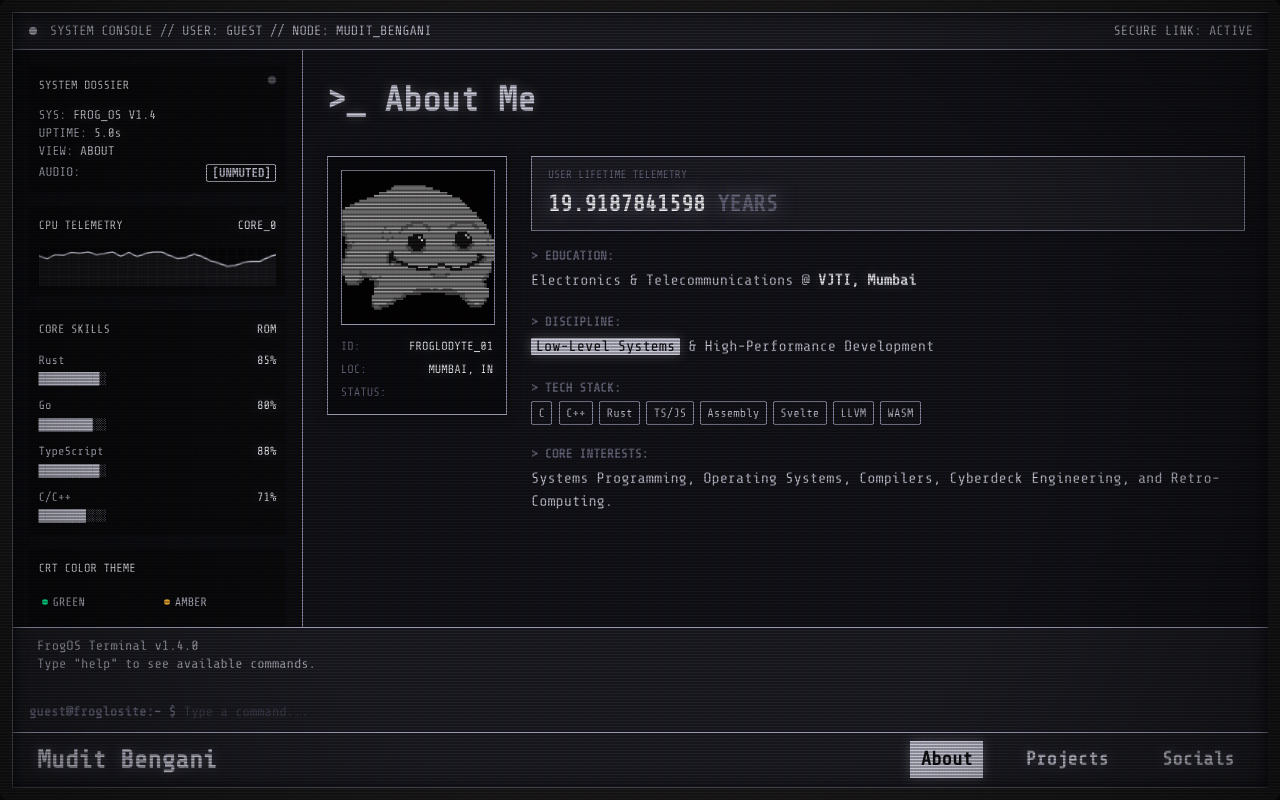
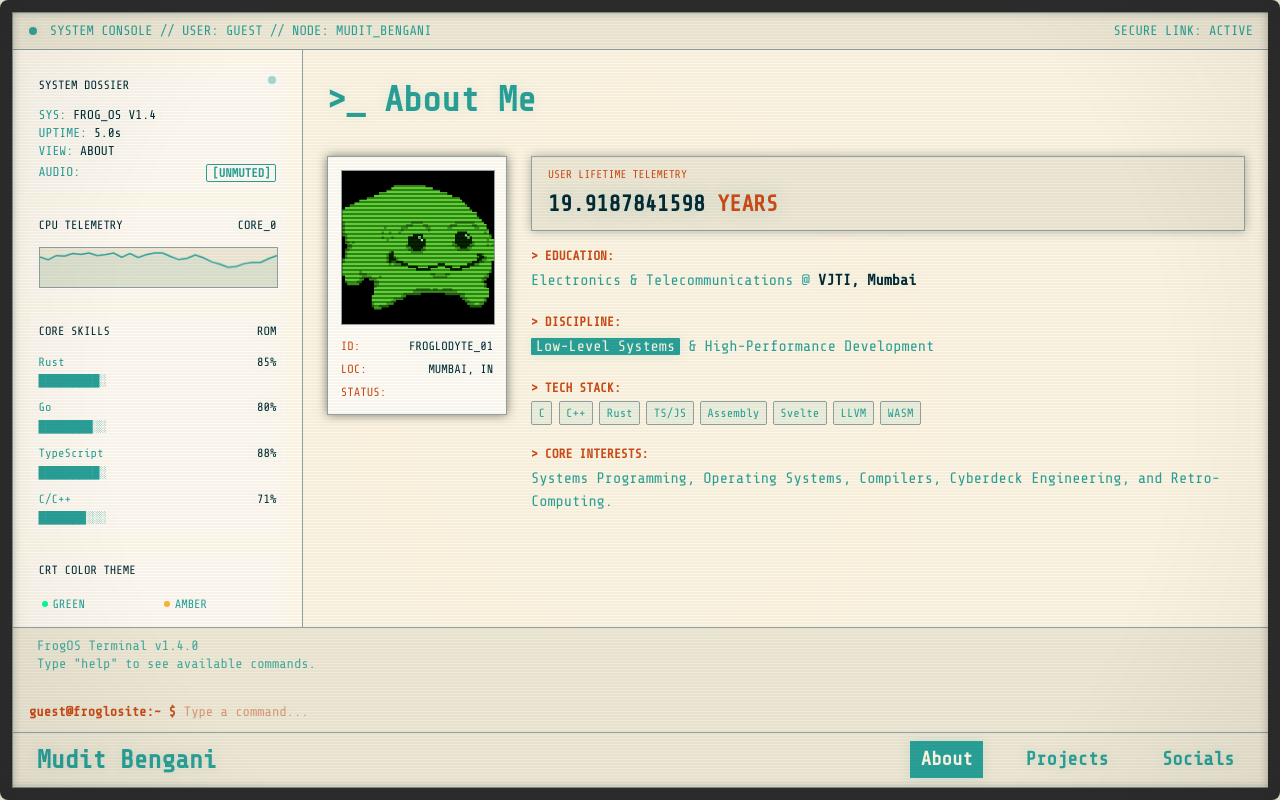
Before and after one commit to Froglodyte/Froglodyte.github.io, a Svelte app: page / in a window 1280 px wide. Built offline with nearby package versions, Linux system fonts and the light colour scheme; a web font is replaced by a local one.

Commit message:
theme update

```diff
--- a/src/app.css
+++ b/src/app.css
@@ -12,6 +12,10 @@
   --glow-strong: 0 0 20px rgba(0, 255, 157, 0.7);
   --transition: 0.25s cubic-bezier(0.4, 0, 0.2, 1);
   --font-mono: "Share Tech Mono", monospace;
+  --card-bg: rgba(0, 0, 0, 0.4);
+  --widget-bg: rgba(0, 0, 0, 0.3);
+  --console-bg: #000000;
+  --tag-bg: rgba(0, 0, 0, 0.2);
 }
 
 [data-theme="amber"] {
@@ -24,6 +28,10 @@
   --border: 1.5px solid var(--border-color);
   --glow: 0 0 12px rgba(255, 176, 0, 0.45);
   --glow-strong: 0 0 20px rgba(255, 176, 0, 0.7);
+  --card-bg: rgba(0, 0, 0, 0.4);
+  --widget-bg: rgba(0, 0, 0, 0.3);
+  --console-bg: #000000;
+  --tag-bg: rgba(0, 0, 0, 0.2);
 }
 
 [data-theme="pink"] {
@@ -36,6 +44,10 @@
   --border: 1.5px solid var(--border-color);
   --glow: 0 0 12px rgba(255, 94, 151, 0.45);
   --glow-strong: 0 0 20px rgba(255, 94, 151, 0.7);
+  --card-bg: rgba(0, 0, 0, 0.4);
+  --widget-bg: rgba(0, 0, 0, 0.3);
+  --console-bg: #000000;
+  --tag-bg: rgba(0, 0, 0, 0.2);
 }
 
 [data-theme="silver"] {
@@ -48,6 +60,42 @@
   --border: 1.5px solid var(--border-color);
   --glow: 0 0 12px rgba(209, 209, 224, 0.35);
   --glow-strong: 0 0 20px rgba(209, 209, 224, 0.6);
+  --card-bg: rgba(0, 0, 0, 0.4);
+  --widget-bg: rgba(0, 0, 0, 0.3);
+  --console-bg: #000000;
+  --tag-bg: rgba(0, 0, 0, 0.2);
+}
+
+[data-theme="cyber-light"] {
+  --white: #0A192F;
+  --black: #F4F6F9;
+  --grey: #E5E9F0;
+  --primary: #0070F3;
+  --secondary: #004A9E;
+  --border-color: #A3B8CC;
+  --border: 1.5px solid var(--border-color);
+  --glow: 0 0 12px rgba(0, 112, 243, 0.15);
+  --glow-strong: 0 0 20px rgba(0, 112, 243, 0.25);
+  --card-bg: rgba(255, 255, 255, 0.65);
+  --widget-bg: rgba(255, 255, 255, 0.3);
+  --console-bg: #E5E9F0;
+  --tag-bg: rgba(0, 112, 243, 0.08);
+}
+
+[data-theme="solar-light"] {
+  --white: #002B36;
+  --black: #FDF6E3;
+  --grey: #EEE8D5;
+  --primary: #2AA198;
+  --secondary: #CB4B16;
+  --border-color: #93A1A1;
+  --border: 1.5px solid var(--border-color);
+  --glow: 0 0 12px rgba(42, 161, 152, 0.15);
+  --glow-strong: 0 0 20px rgba(42, 161, 152, 0.25);
+  --card-bg: rgba(255, 255, 255, 0.65);
+  --widget-bg: rgba(255, 255, 255, 0.3);
+  --console-bg: #EEE8D5;
+  --tag-bg: rgba(42, 161, 152, 0.08);
 }
 
 body {
@@ -80,7 +128,7 @@ main {
   left: 0;
   bottom: 0;
   right: 0;
-  background: linear-gradient(rgba(18, 16, 16, 0) 50%, rgba(0, 0, 0, 0.3) 50%), linear-gradient(90deg, rgba(255, 0, 0, 0.05), rgba(0, 255, 0, 0.02), rgba(0, 0, 255, 0.05));
+  background: linear-gradient(rgba(18, 16, 16, 0) 50%, rgba(0, 0, 0, 0.22) 50%), linear-gradient(90deg, rgba(255, 0, 0, 0.035), rgba(0, 255, 0, 0.015), rgba(0, 0, 255, 0.035));
   background-size: 100% 3px, 3px 100%;
   z-index: 9999;
   pointer-events: none;
@@ -94,7 +142,7 @@ main {
   left: 0;
   bottom: 0;
   right: 0;
-  background: radial-gradient(circle, transparent 55%, rgba(0, 0, 0, 0.5) 120%);
+  background: radial-gradient(circle, transparent 55%, rgba(0, 0, 0, 0.38) 120%);
   z-index: 10000;
   pointer-events: none;
 }
@@ -117,9 +165,9 @@ main {
 
 /* CRT scanline flickering */
 @keyframes crt-flicker {
-  0% { opacity: 0.985; }
+  0% { opacity: 0.988; }
   50% { opacity: 1; }
-  100% { opacity: 0.985; }
+  100% { opacity: 0.988; }
 }
 
 .crt-flicker-overlay {
@@ -128,10 +176,38 @@ main {
   left: 0;
   width: 100%;
   height: 100%;
-  background: rgba(18, 16, 16, 0.015);
+  background: rgba(18, 16, 16, 0.011);
   pointer-events: none;
   z-index: 9998;
   animation: crt-flicker 0.15s infinite;
+}
+
+/* Light mode CRT overrides for readability */
+[data-theme="cyber-light"] .crt::after,
+[data-theme="solar-light"] .crt::after {
+  background: linear-gradient(rgba(0, 0, 0, 0) 50%, rgba(0, 0, 0, 0.04) 50%);
+  background-size: 100% 3px;
+  opacity: 0.7;
+}
+
+[data-theme="cyber-light"] .crt::before,
+[data-theme="solar-light"] .crt::before {
+  background: radial-gradient(circle, transparent 70%, rgba(0, 0, 0, 0.08) 120%);
+}
+
+[data-theme="cyber-light"] .crt-flicker-overlay,
+[data-theme="solar-light"] .crt-flicker-overlay {
+  animation: none;
+  opacity: 0;
+  display: none;
+}
+
+[data-theme="cyber-light"] .crt-bezel,
+[data-theme="solar-light"] .crt-bezel {
+  border-color: #2c2c2c;
+  box-shadow:
+    inset 0 0 10px rgba(0,0,0,0.3),
+    0 0 15px rgba(0,0,0,0.2);
 }
 
 h1, h2, h3 {
@@ -208,6 +284,20 @@ a:hover {
     inset 0 0 15px rgba(209, 209, 224, 0.05);
 }
 
+[data-theme="cyber-light"] .cyberdeck-container {
+  background: rgba(244, 246, 249, 0.90);
+  box-shadow:
+    0 0 25px rgba(0, 0, 0, 0.12),
+    inset 0 0 15px rgba(0, 112, 243, 0.05);
+}
+
+[data-theme="solar-light"] .cyberdeck-container {
+  background: rgba(253, 246, 227, 0.90);
+  box-shadow:
+    0 0 25px rgba(0, 0, 0, 0.12),
+    inset 0 0 15px rgba(42, 161, 152, 0.05);
+}
+
 /* Header Status Bar */
 .deck-header {
   display: flex;
@@ -253,7 +343,7 @@ a:hover {
 .deck-sidebar {
   width: 290px;
   border-right: var(--border);
-  background: rgba(0, 0, 0, 0.25);
+  background: var(--widget-bg);
   padding: 1rem;
   display: flex;
   flex-direction: column;
@@ -265,7 +355,7 @@ a:hover {
 
 .sidebar-widget {
   border: 1px solid rgba(var(--primary), 0.3);
-  background: rgba(0, 0, 0, 0.3);
+  background: var(--widget-bg);
   padding: 0.6rem;
   border-radius: 2px;
 }
@@ -297,7 +387,7 @@ a:hover {
 }
 .deck-content::-webkit-scrollbar-track,
 .deck-sidebar::-webkit-scrollbar-track {
-  background: rgba(0, 0, 0, 0.3);
+  background: var(--grey);
 }
 .deck-content::-webkit-scrollbar-thumb,
 .deck-sidebar::-webkit-scrollbar-thumb {
@@ -397,6 +487,8 @@ li > ul > li {
 .theme-btn.amber { background: #ffb333; }
 .theme-btn.pink { background: #FF5E97; }
 .theme-btn.silver { background: #d1d1e0; }
+.theme-btn.cyber-light { background: #0070F3; }
+.theme-btn.solar-light { background: #2AA198; }
 
 .audio-toggle {
   background: transparent;
--- a/src/lib/about.svelte
+++ b/src/lib/about.svelte
@@ -80,7 +80,7 @@
   .profile-card {
     width: 180px;
     border: var(--border);
-    background: rgba(0, 0, 0, 0.4);
+    background: var(--card-bg);
     padding: 0.8rem;
     display: flex;
     flex-direction: column;
@@ -228,7 +228,7 @@
     border: 1px solid var(--border-color);
     padding: 0.1rem 0.4rem;
     border-radius: 2px;
-    background: rgba(var(--primary), 0.05);
+    background: var(--tag-bg);
     transition: var(--transition);
   }
 
--- a/src/lib/components/matrix.svelte
+++ b/src/lib/components/matrix.svelte
@@ -40,11 +40,20 @@
     const draw = () => {
       // Get primary color hex or default
       let color = '#00FF9D';
+      let bgStyle = 'rgba(0, 0, 0, 0.09)';
+
       if (appState.theme === 'amber') color = '#FFB000';
       else if (appState.theme === 'pink') color = '#FF5E97';
       else if (appState.theme === 'silver') color = '#D1D1E0';
+      else if (appState.theme === 'cyber-light') {
+        color = '#0070F3';
+        bgStyle = 'rgba(244, 246, 249, 0.09)';
+      } else if (appState.theme === 'solar-light') {
+        color = '#2AA198';
+        bgStyle = 'rgba(253, 246, 227, 0.09)';
+      }
 
-      ctx.fillStyle = 'rgba(0, 0, 0, 0.09)';
+      ctx.fillStyle = bgStyle;
       ctx.fillRect(0, 0, canvas.width, canvas.height);
 
       ctx.fillStyle = color;
--- a/src/lib/components/syswidgets.svelte
+++ b/src/lib/components/syswidgets.svelte
@@ -49,6 +49,8 @@
           if (appState.theme === 'amber') color = '#FFB000';
           else if (appState.theme === 'pink') color = '#FF5E97';
           else if (appState.theme === 'silver') color = '#D1D1E0';
+          else if (appState.theme === 'cyber-light') color = '#0070F3';
+          else if (appState.theme === 'solar-light') color = '#2AA198';
 
           ctx.clearRect(0, 0, canvas.width, canvas.height);
 
@@ -93,6 +95,8 @@
           if (appState.theme === 'amber') fillGradient = 'rgba(255, 176, 0, 0.08)';
           else if (appState.theme === 'pink') fillGradient = 'rgba(255, 94, 151, 0.08)';
           else if (appState.theme === 'silver') fillGradient = 'rgba(209, 209, 224, 0.08)';
+          else if (appState.theme === 'cyber-light') fillGradient = 'rgba(0, 112, 243, 0.08)';
+          else if (appState.theme === 'solar-light') fillGradient = 'rgba(42, 161, 152, 0.08)';
 
           ctx.fillStyle = fillGradient;
           ctx.lineTo(canvas.width, canvas.height);
@@ -184,6 +188,14 @@
     <!-- svelte-ignore a11y_no_static_element_interactions -->
     <div class="theme-option" class:active={appState.theme === 'silver'} onclick={() => changeTheme('silver')} onmouseenter={playHover}>
       <span class="theme-dot silver"></span> SILVER
+    </div>
+    <!-- svelte-ignore a11y_no_static_element_interactions -->
+    <div class="theme-option" class:active={appState.theme === 'cyber-light'} onclick={() => changeTheme('cyber-light')} onmouseenter={playHover}>
+      <span class="theme-dot cyber-light"></span> CYBER LT
+    </div>
+    <!-- svelte-ignore a11y_no_static_element_interactions -->
+    <div class="theme-option" class:active={appState.theme === 'solar-light'} onclick={() => changeTheme('solar-light')} onmouseenter={playHover}>
+      <span class="theme-dot solar-light"></span> SOLAR LT
     </div>
   </div>
 </div>
@@ -282,11 +294,13 @@
   .theme-dot.amber { background: #ffb333; }
   .theme-dot.pink { background: #FF5E97; }
   .theme-dot.silver { background: #d1d1e0; }
+  .theme-dot.cyber-light { background: #0070F3; }
+  .theme-dot.solar-light { background: #2AA198; }
 
   canvas {
     display: block;
     width: 100%;
-    background: rgba(0, 0, 0, 0.4);
-    border: 1px solid rgba(var(--primary), 0.15);
+    background: var(--console-bg);
+    border: 1px solid var(--border-color);
   }
 </style>
--- a/src/lib/components/terminal.svelte
+++ b/src/lib/components/terminal.svelte
@@ -74,7 +74,7 @@
   about           - View the about dossier
   projects        - View the portfolio projects
   socials         - View the secure links
-  color <theme>   - Switch theme (green, amber, pink, silver)
+  color <theme>   - Switch theme (green, amber, pink, silver, cyber-light, solar-light)
   beep            - Play a 8-bit synthetic beep
   matrix          - Toggle matrix code waterfall overlay
   cat frog        - Read system mascot profile (ASCII)
@@ -91,13 +91,13 @@
         break;
 
       case 'color':
-        const themes: Theme[] = ['green', 'amber', 'pink', 'silver'];
+        const themes: Theme[] = ['green', 'amber', 'pink', 'silver', 'cyber-light', 'solar-light'];
         if (arg && themes.includes(arg as Theme)) {
           appState.setTheme(arg as Theme);
           output = `System color theme changed to [${arg.toUpperCase()}].`;
           playSuccess();
         } else {
-          output = `Error: Invalid theme. Choose from: green, amber, pink, silver.`;
+          output = `Error: Invalid theme. Choose from: green, amber, pink, silver, cyber-light, solar-light.`;
           isError = true;
           playError();
         }
--- a/src/lib/socials.svelte
+++ b/src/lib/socials.svelte
@@ -51,7 +51,7 @@
       window.open(url, '_blank', 'noopener,noreferrer');
       activeConnectionIndex = null;
       connLogs = [];
-    }, 1300);
+    }, 400);
   }
 </script>
 
@@ -140,7 +140,7 @@
   }
 
   .uplink-row {
-    background: rgba(0, 0, 0, 0.4);
+    background: var(--card-bg);
     border: var(--border);
     padding: 0.8rem 1rem;
     cursor: pointer;
@@ -152,7 +152,7 @@
 
   .uplink-row:hover {
     border-color: var(--white);
-    background: rgba(var(--primary), 0.03);
+    background: color-mix(in srgb, var(--primary) 3%, transparent);
     box-shadow: var(--glow);
     transform: translateX(3px);
   }
@@ -305,7 +305,7 @@
     background: var(--primary);
     box-shadow: var(--glow);
     width: 0%;
-    animation: load 1.2s linear forwards;
+    animation: load 600ms linear forwards;
   }
 
   @keyframes load {
--- a/src/lib/state.svelte.ts
+++ b/src/lib/state.svelte.ts
@@ -1,4 +1,4 @@
-export type Theme = 'green' | 'amber' | 'pink' | 'silver';
+export type Theme = 'green' | 'amber' | 'pink' | 'silver' | 'cyber-light' | 'solar-light';
 
 class GlobalState {
   currentView = $state<string>('about');
@@ -7,7 +7,7 @@ class GlobalState {
   matrixActive = $state<boolean>(false);
 
   constructor() {
-    const themes: Theme[] = ['green', 'amber', 'pink', 'silver'];
+    const themes: Theme[] = ['green', 'amber', 'pink', 'silver', 'cyber-light', 'solar-light'];
     const randomTheme = themes[Math.floor(Math.random() * themes.length)];
     this.theme = randomTheme;
     if (typeof document !== 'undefined') {
@@ -23,6 +23,10 @@ class GlobalState {
         return [0.15, 0.03, 0.09]; // Dark synthwave coral/pink
       case 'silver':
         return [0.12, 0.12, 0.14]; // Dark slate/grey
+      case 'cyber-light':
+        return [0.90, 0.92, 0.95]; // Light cool grey-blue
+      case 'solar-light':
+        return [0.98, 0.95, 0.88]; // Light cream/solarized
       case 'green':
       default:
         return [0.01, 0.15, 0.09]; // Dark mint/emerald green
```
Also changed, not shown: src/lib/projects.svelte (+6 -6 lines).
